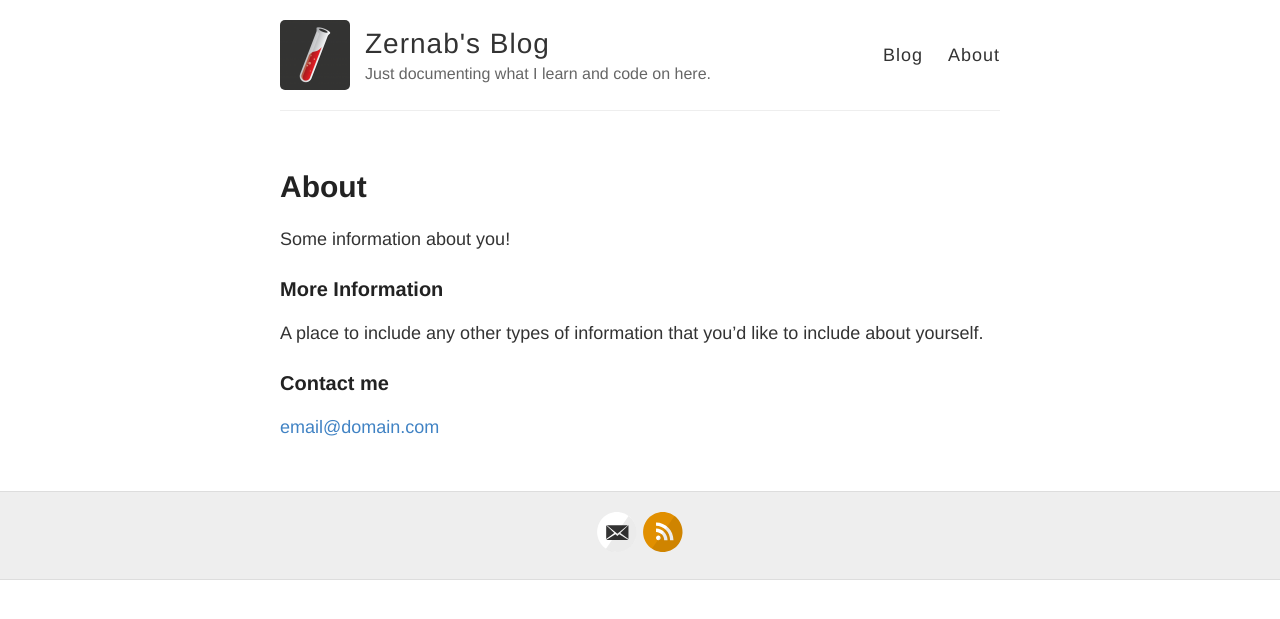
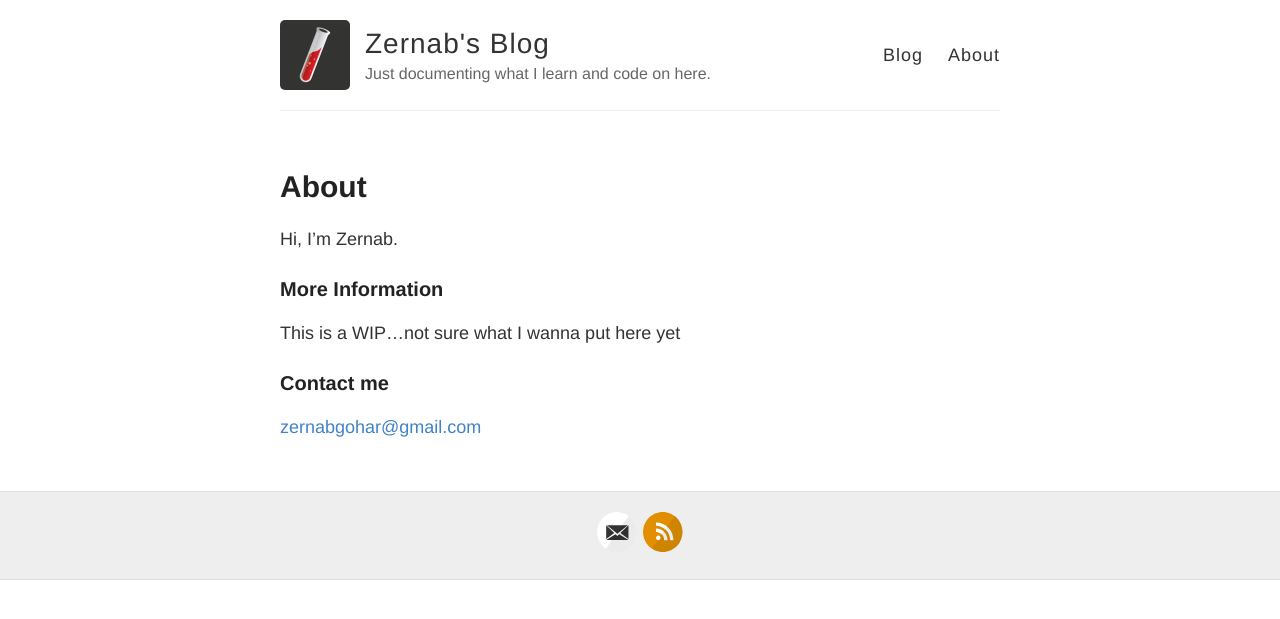
Before and after one commit to zernab1/zernab1.github.io, a Jekyll site: the page built from about.md, in a window 1280 px wide. Shown: the top 619 px of the page. Built offline with Jekyll 4.4.1, drawn with Linux system fonts in a browser that asks for light colours.

```diff
--- a/about.md
+++ b/about.md
@@ -4,12 +4,12 @@ title: About
 permalink: /about/
 ---
 
-Some information about you!
+Hi, I'm Zernab.
 
 ### More Information
 
-A place to include any other types of information that you'd like to include about yourself.
+This is a WIP...not sure what I wanna put here yet
 
 ### Contact me
 
-[email@domain.com](mailto:email@domain.com)
+[zernabgohar@gmail.com](mailto:zernabgohar@gmail.com)
```
Also changed, not shown: _posts/2014-3-3-Hello-World.md (deleted, +0 -10 lines), _posts/2024-2-7-First-Blog-Post.md (added, +38 -0 lines).
